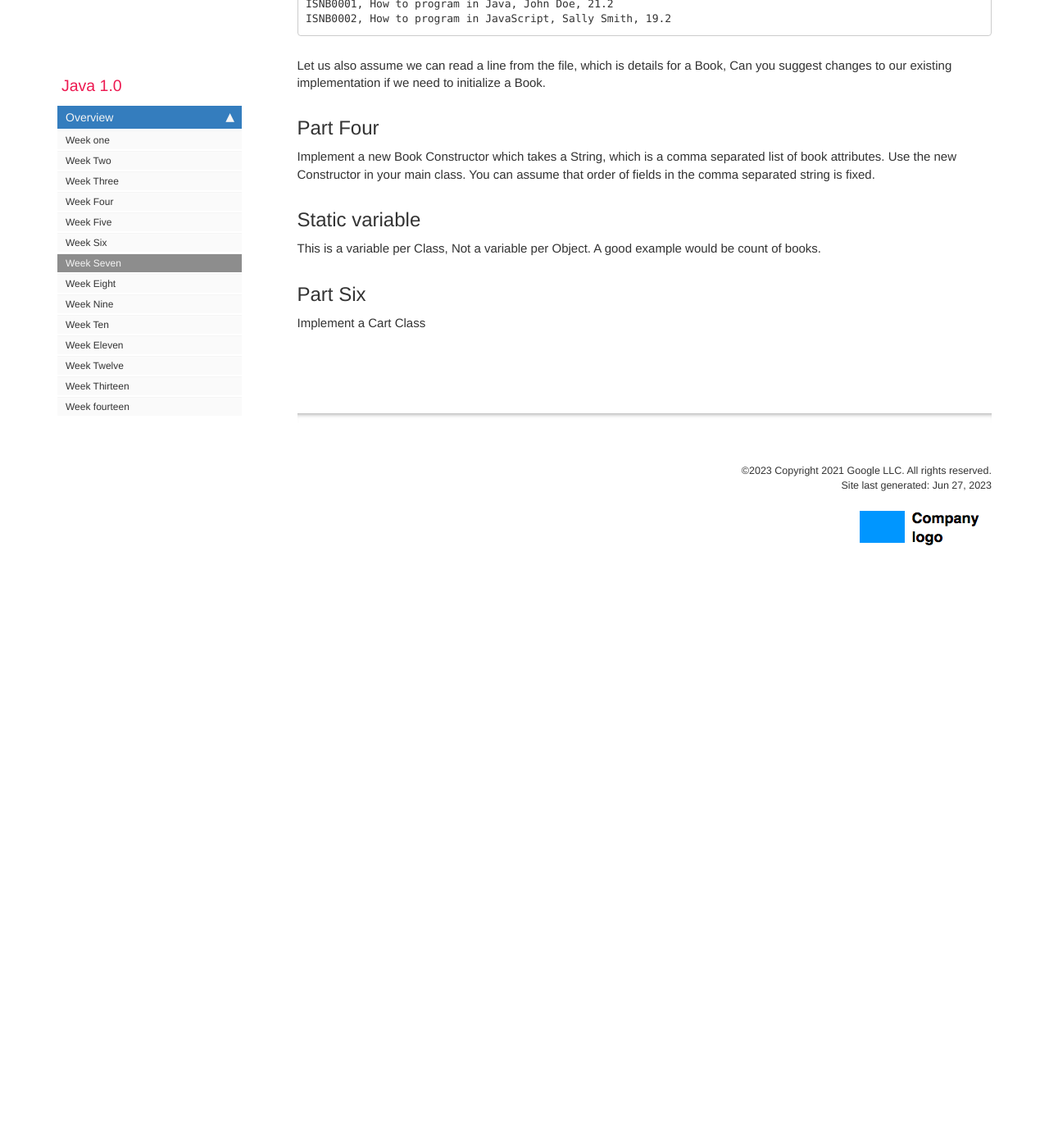
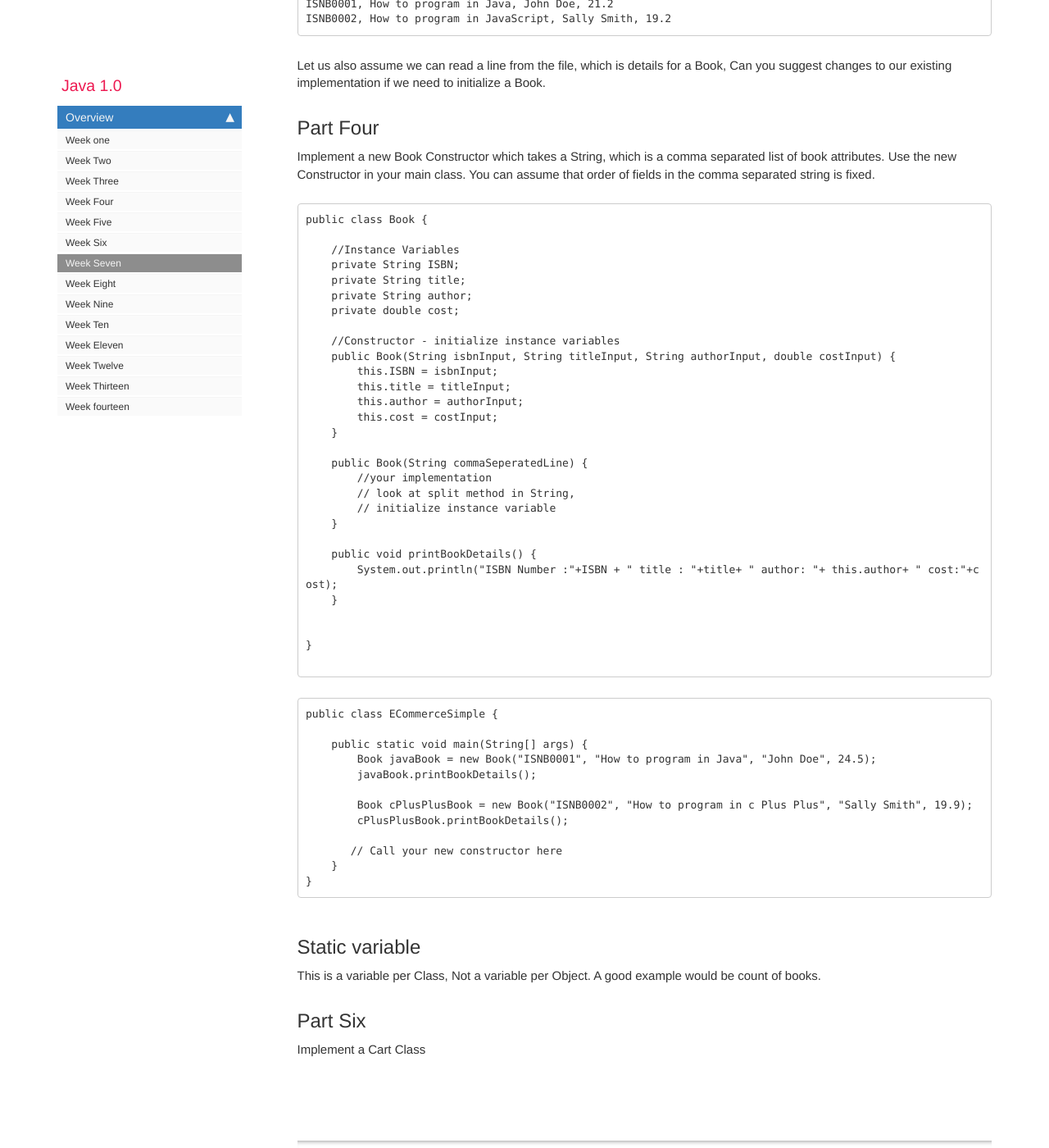
Before and after one commit to rambethina/java, a Jekyll site: the page built from pages/mydoc/mydoc_week_seven.md, in a window 1280 px wide and 1400 px high, scrolled down 1408 px. Shown: the whole window at 82% size. Built offline with Jekyll 4.4.1, drawn with Linux system fonts in a browser that asks for light colours; comment, search, counter and statistics services are not loaded; before the commit the page ends 2149 px from its top, so only the background shows below that.

Commit message:
(docs) week 7 content

````diff
--- a/pages/mydoc/mydoc_week_seven.md
+++ b/pages/mydoc/mydoc_week_seven.md
@@ -57,6 +57,52 @@ Let us also assume we can read a line from the file, which is details for a Book
 Implement a new Book Constructor which takes a String, which is a comma separated list of book attributes.
 Use the new Constructor in your main class. You can assume that order of fields in the comma separated string is fixed.
 
+```
+public class Book {
+
+    //Instance Variables
+    private String ISBN;
+    private String title;
+    private String author;
+    private double cost;
+
+    //Constructor - initialize instance variables
+    public Book(String isbnInput, String titleInput, String authorInput, double costInput) {
+        this.ISBN = isbnInput;
+        this.title = titleInput;
+        this.author = authorInput;
+        this.cost = costInput;
+    }
+
+    public Book(String commaSeperatedLine) {
+        //your implementation
+        // look at split method in String,
+        // initialize instance variable
+    }
+
+    public void printBookDetails() {
+        System.out.println("ISBN Number :"+ISBN + " title : "+title+ " author: "+ this.author+ " cost:"+cost);
+    }
+
+
+}
+
+```
+
+```
+public class ECommerceSimple {
+
+    public static void main(String[] args) {
+        Book javaBook = new Book("ISNB0001", "How to program in Java", "John Doe", 24.5);
+        javaBook.printBookDetails();
+
+        Book cPlusPlusBook = new Book("ISNB0002", "How to program in c Plus Plus", "Sally Smith", 19.9);
+        cPlusPlusBook.printBookDetails();
+
+       // Call your new constructor here
+    }
+}
+```
 
 ## Static variable
 
````
